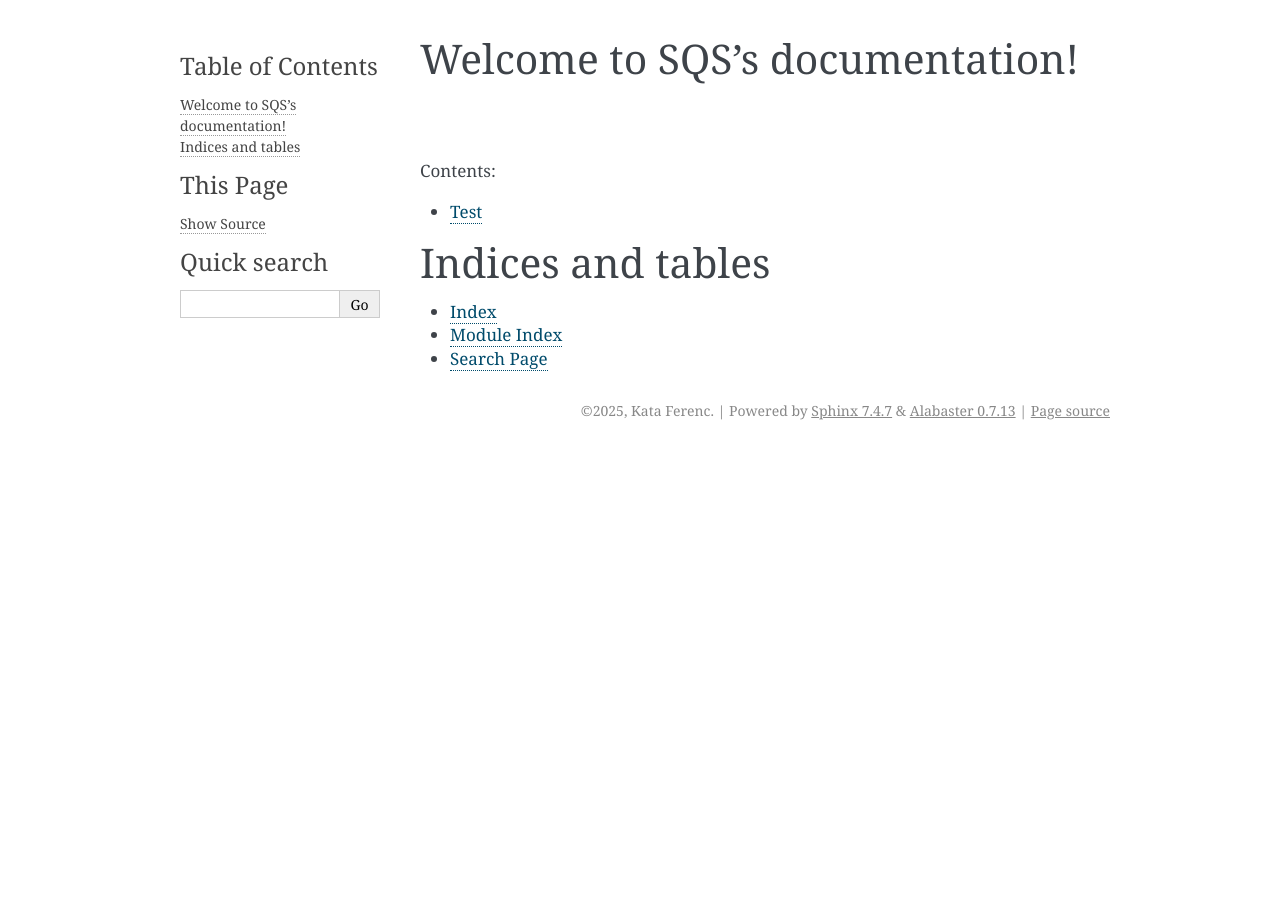
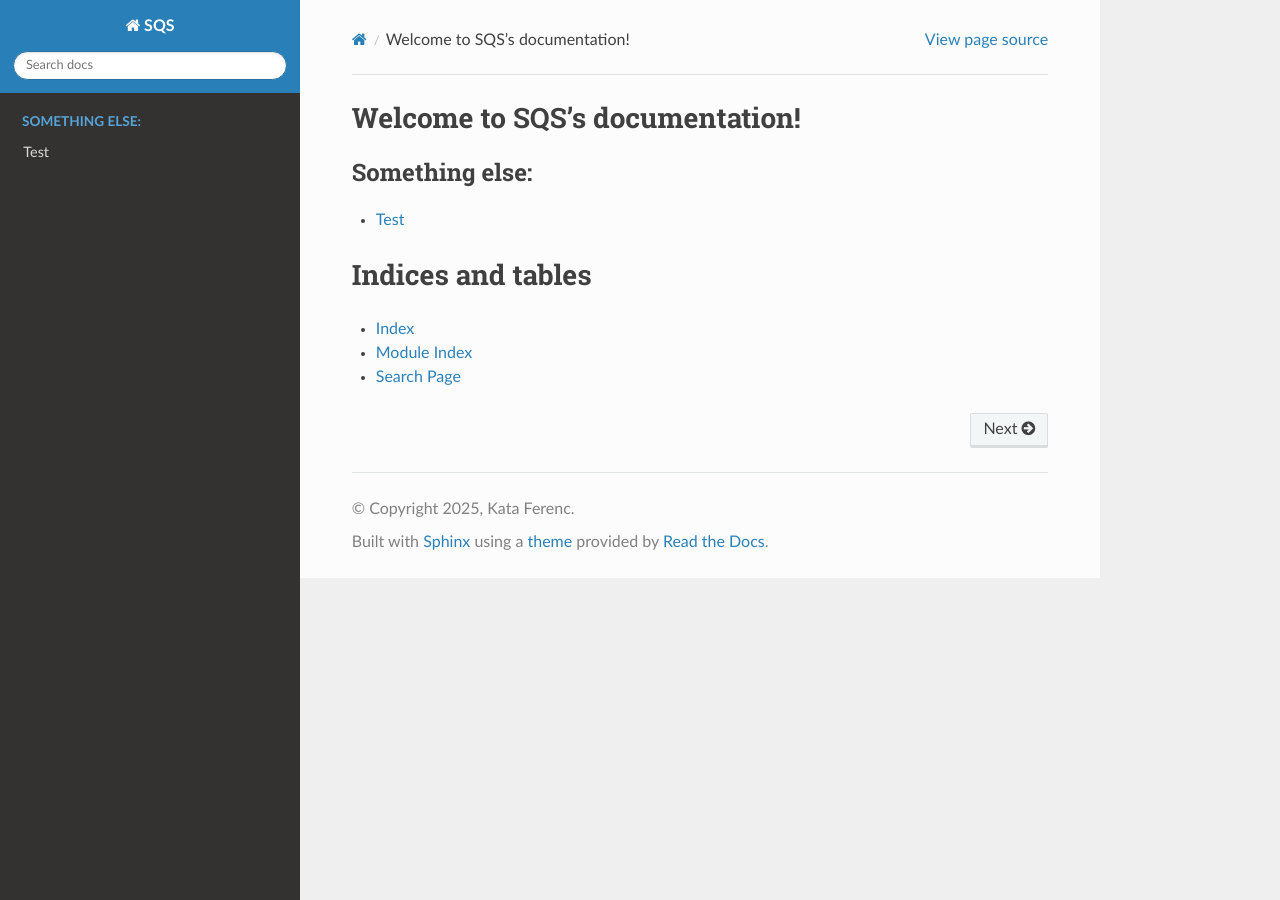
Before and after one commit to ievarau/software_quality_seminars, a Sphinx documentation site: the page built from docs/index.rst, in a window 1280 px wide. Built offline with Sphinx 7.4.7 and the Read the Docs theme 3.1.0, drawn with Linux system fonts in a browser that asks for light colours.

Commit message:
make it like RDT

```diff
--- a/docs/conf.py
+++ b/docs/conf.py
@@ -10,7 +10,7 @@
 # add these directories to sys.path here. If the directory is relative to the
 # documentation root, use os.path.abspath to make it absolute, like shown here.
 #
-# import os
+import os
 # import sys
 # sys.path.insert(0, os.path.abspath('.'))
 
@@ -47,7 +47,10 @@ exclude_patterns = ['_build', 'Thumbs.db', '.DS_Store']
 # The theme to use for HTML and HTML Help pages.  See the documentation for
 # a list of builtin themes.
 #
-html_theme = 'alabaster'
+# html_theme = 'alabaster'
+html_theme = "sphinx_rtd_theme"
+html_static_path = ["source/_static"]
+html_baseurl = os.environ.get("software-quality-seminars.readthedocs.io", "/")
 
 # Add any paths that contain custom static files (such as style sheets) here,
 # relative to this directory. They are copied after the builtin static files,
--- a/docs/index.rst
+++ b/docs/index.rst
@@ -8,7 +8,7 @@ Welcome to SQS's documentation!
 
 .. toctree::
    :maxdepth: 2
-   :caption: Contents:
+   :caption: Something else:
 
    intro
 
```
Also changed, not shown: 1 other file.
